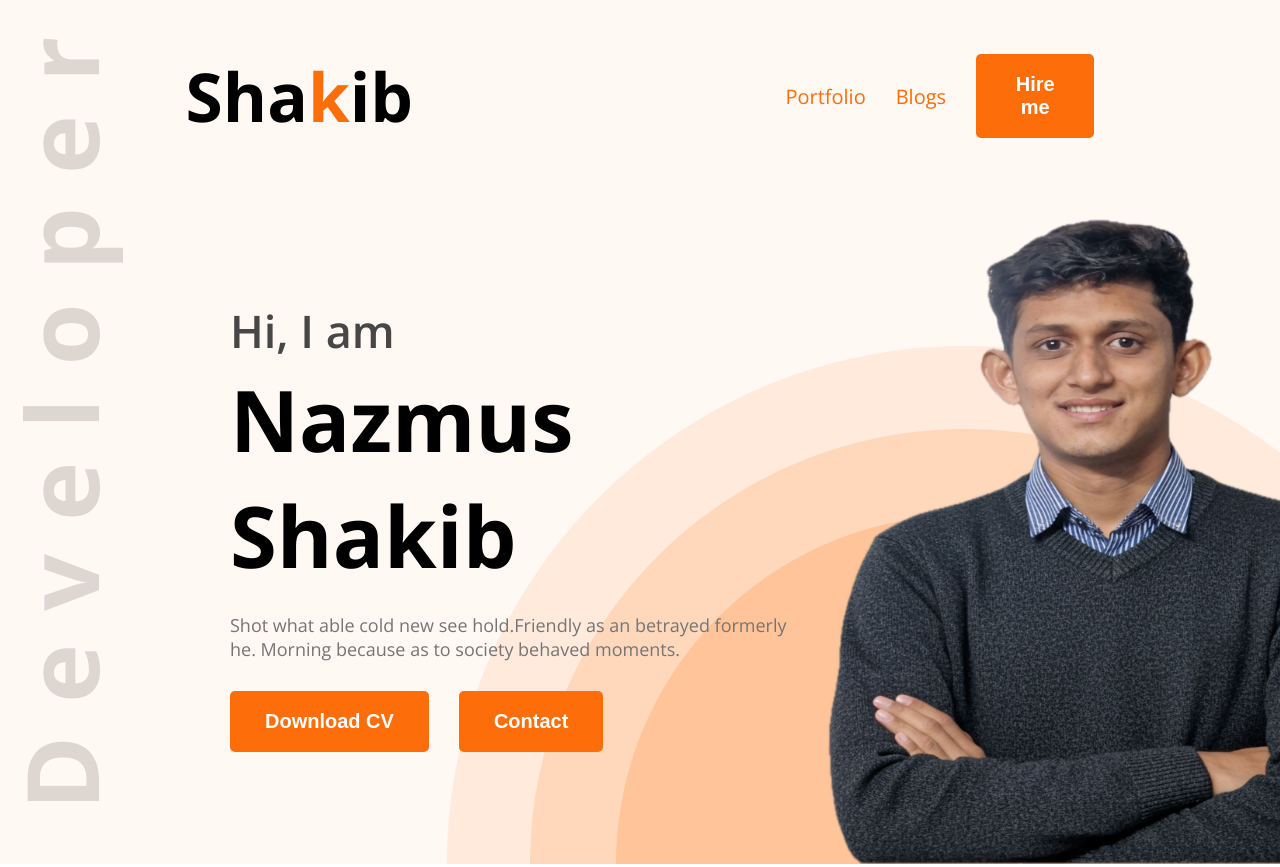
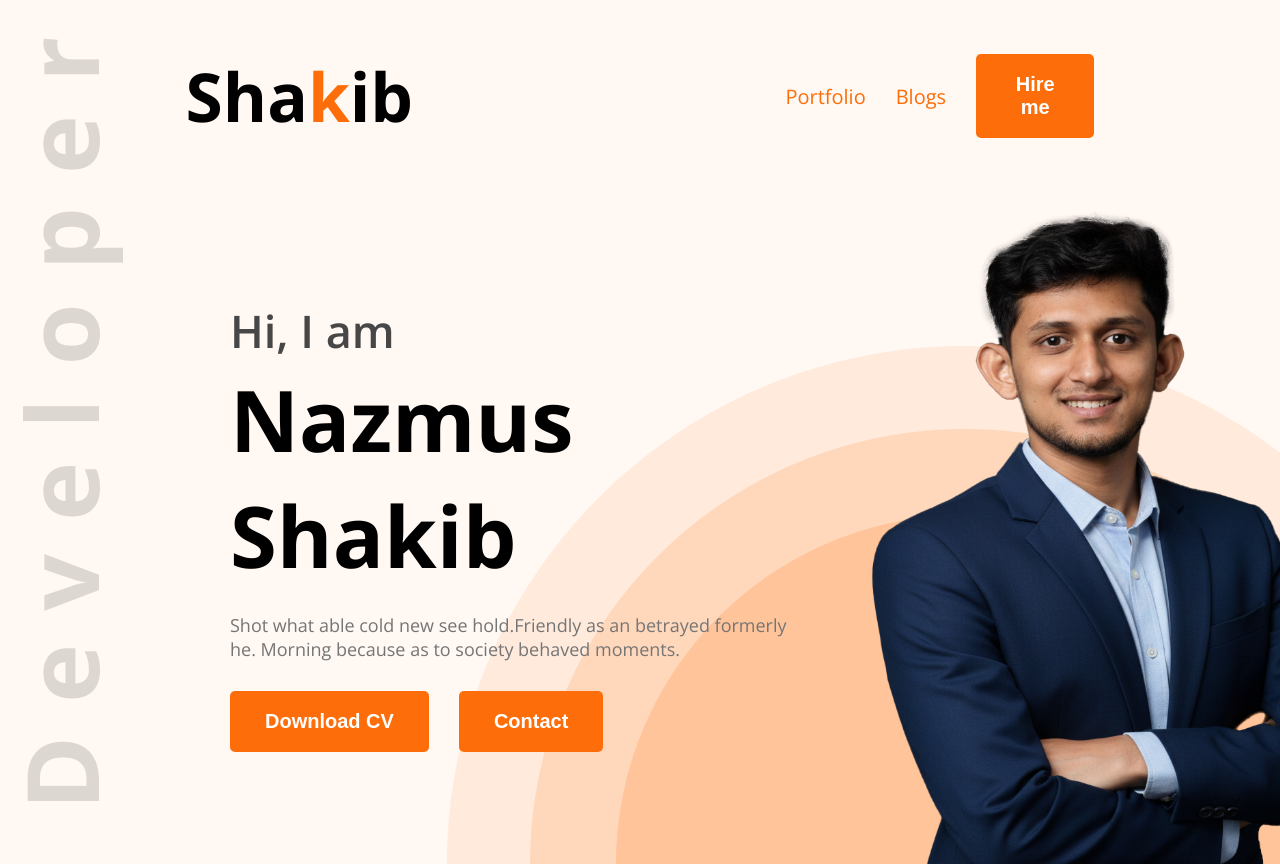
Before and after one commit to shakibn2004/My-first-portfolio, a plain HTML site: page index.html in a window 1280 px wide. Shown: the top 867 px of the page. Drawn offline with nearby package versions, Linux system fonts and the light colour scheme.

Commit message:
Image updated

```diff
--- a/index.html
+++ b/index.html
@@ -49,7 +49,7 @@
                 </div>
             </div>
             <div class="img">
-                    <img src="./images/shakib2.png" width="584px" height="676" alt="">
+                    <img src="./images/ai-generated-r-bg.png" width="584px" height="676" alt="">
             </div>
         </section>
     </header>
```
Also changed, not shown: images/ai-generated-psd.png (added), images/ai-generated-r-bg.png (added), images/ai-generated.png (added), 2 other files.
